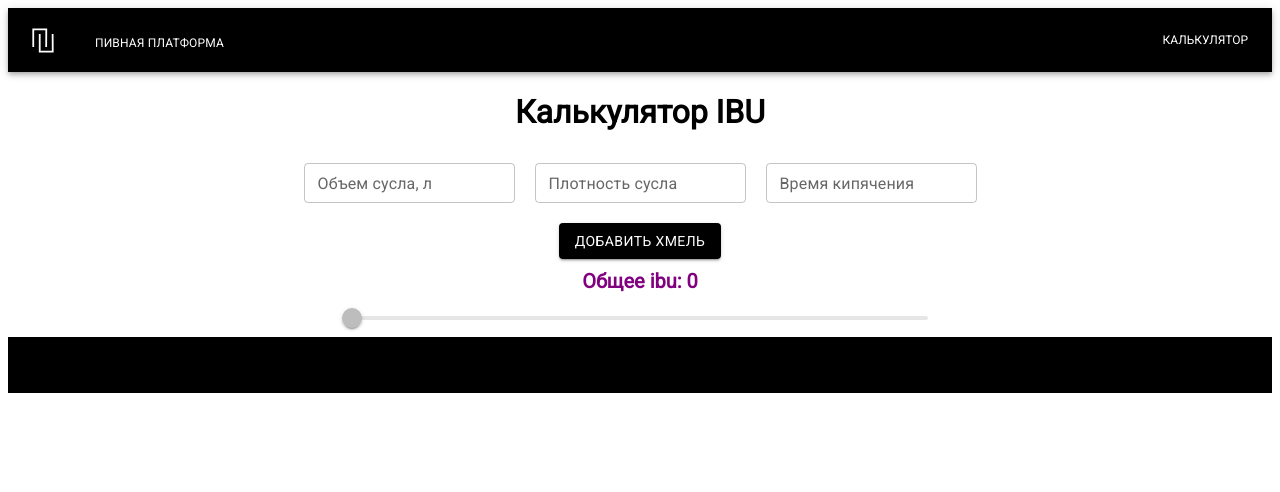
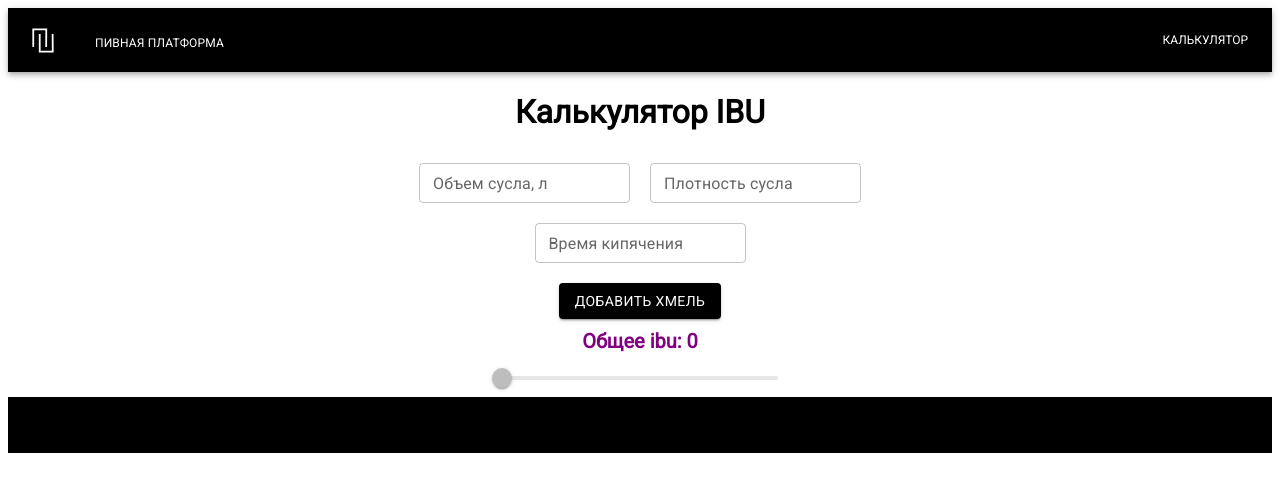
Before and after one commit to DmitriyBrewer/International-Bitterness-Units, a React (Create React App) app: page / in a window 1280 px wide. Shown: the top 492 px of the page. Built offline with nearby package versions, Linux system fonts and the light colour scheme.

Commit message:
style_to_Container

```diff
--- a/src/components/pages/CalculatorIBU.tsx
+++ b/src/components/pages/CalculatorIBU.tsx
@@ -83,7 +83,7 @@ const CalculatorIBU: React.FC = () => {
   return (
     <div style={{ textAlign: "center" }}>
       {loading? <CircularProgress color="inherit" style={{margin:'30px'}}/> :
-      <Container>
+      <Container  maxWidth="sm">
         <Wort getwort={getInputWort} />
         <div style={{ margin: "10px", display: "flex", justifyContent:'center', flexWrap:'wrap' }}>
         <HopsButton
```
